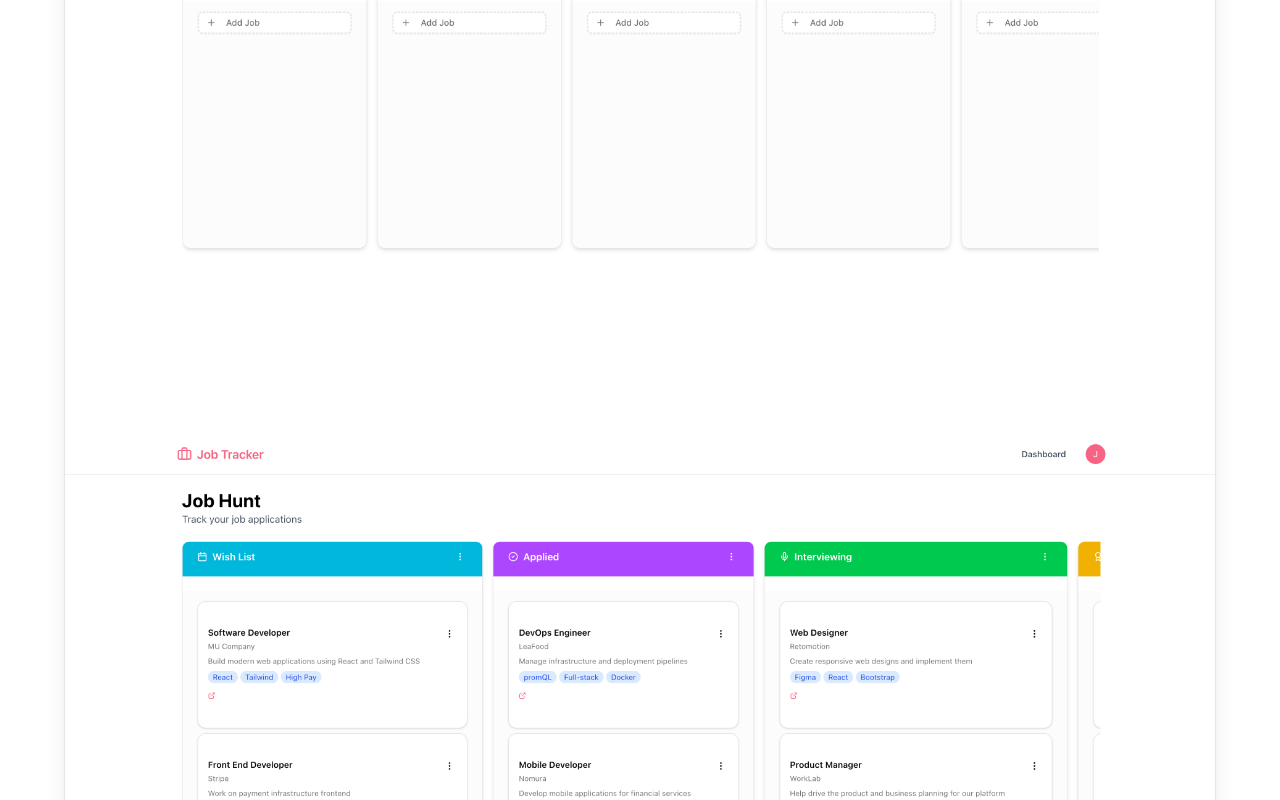
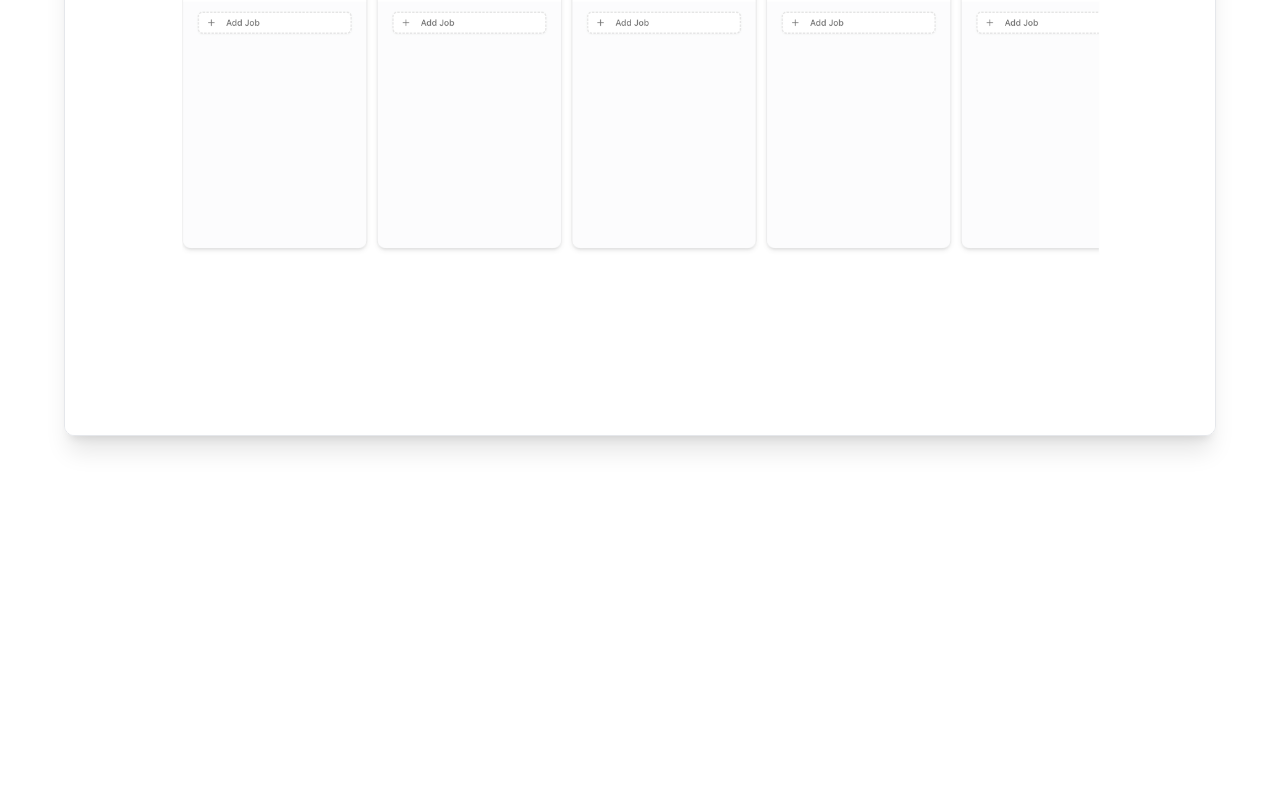
Before and after one commit to hrithikhadka/jobify, a Next.js app: page / in a window 1280 px wide. Shown: the part 901-1701 px from the top of the page. After the commit the page ends 1401 px from the top, so only its background shows below. Built offline with nearby package versions, Linux system fonts and the light colour scheme.

Commit message:
conditionally render images using tabs

```diff
--- a/app/page.tsx
+++ b/app/page.tsx
@@ -1,9 +1,12 @@
+"use client";
 import { Button } from "@/components/ui/button";
 import { ArrowRight } from "lucide-react";
 import Image from "next/image";
 import Link from "next/link";
+import { useState } from "react";
 
 export default function Home() {
+  const [activeTab, setActiveTab] = useState("organize");
   return (
     <div className="flex min-h-screen flex-col bg-white">
       <main className="flex-1">
@@ -35,29 +38,39 @@
             <div className="mx-auto max-w-6xl">
               {/*tabs*/}
               <div className="flex gap-2 justify-center mb-8">
-                <Button>Organize Application</Button>
-                <Button>Get Hired</Button>
-                <Button>Manage Boards</Button>
+                <Button onClick={() => setActiveTab("organize")}>
+                  Organize Application
+                </Button>
+                <Button onClick={() => setActiveTab("hired")}>Get Hired</Button>
+                <Button onClick={() => setActiveTab("boards")}>
+                  Manage Boards
+                </Button>
               </div>
               <div className="relative mx-auto mx-w-5xl overflow-hidden rounded-lg border border-gray-200 shadow-xl">
+                {activeTab === "organize" && (
                   <Image
                     src="/hero-images/hero1.png"
                     alt="Organize Application"
                     width={1200}
                     height={800}
                   />
+                )}
+                {activeTab === "hired" && (
                   <Image
                     src="/hero-images/hero2.png"
                     alt="Get Hired"
                     width={1200}
                     height={800}
                   />
+                )}
+                {activeTab === "boards" && (
                   <Image
                     src="/hero-images/hero3.png"
                     alt="Manage Boards"
                     width={1200}
                     height={800}
                   />
+                )}
               </div>
             </div>
           </div>
```
Lines whose indentation alone changed are shown as unchanged.
